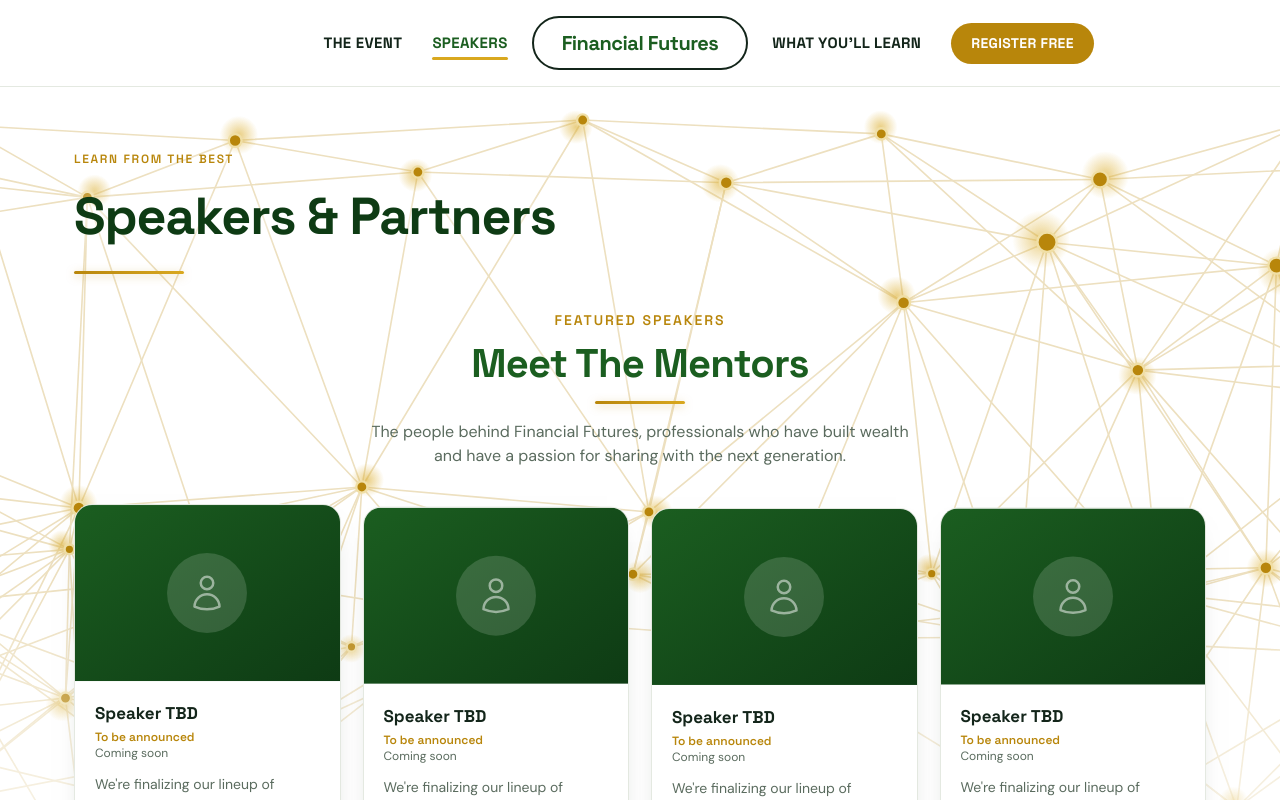
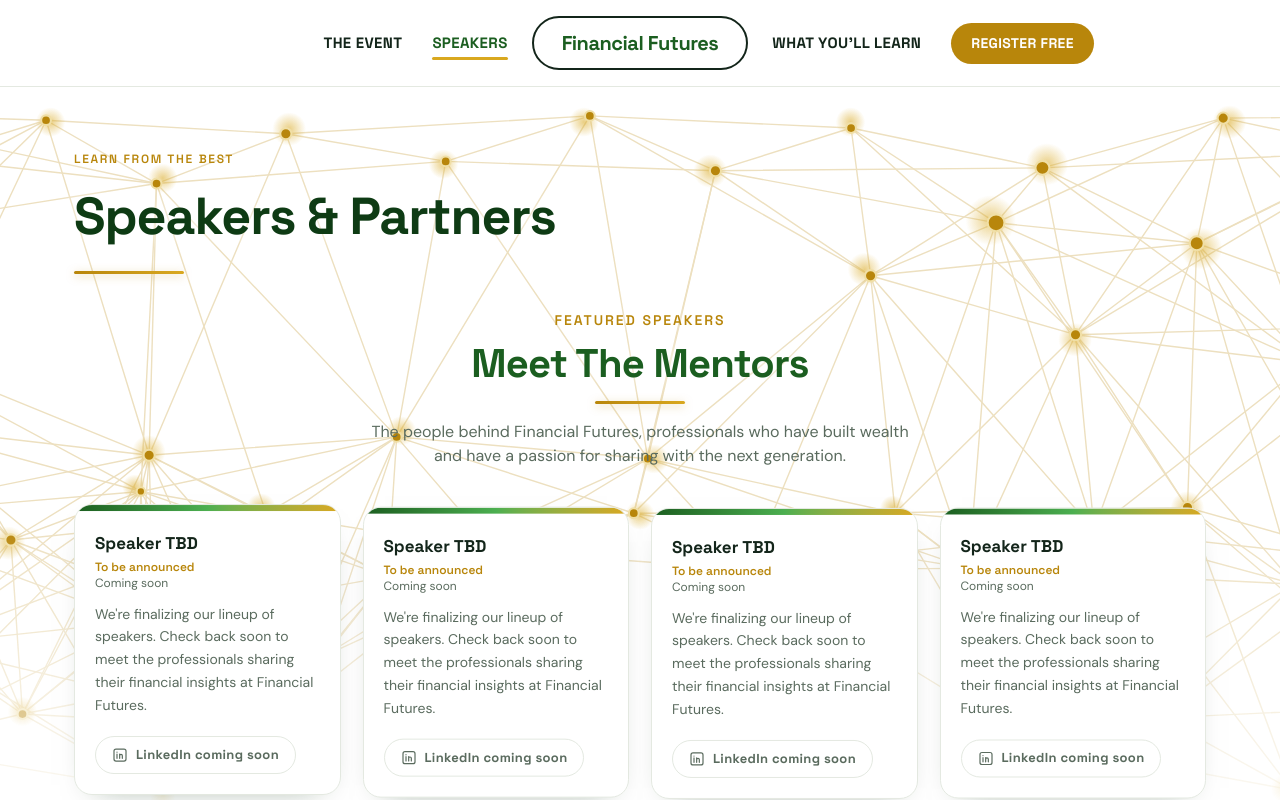
Before and after one commit to andersonjosh501-alt/financial-futures, a Next.js app: page /speakers-partners in a window 1280 px wide. Shown: the top 800 px of the page. Built offline with nearby package versions, Linux system fonts and the light colour scheme.

Commit message:
Speakers: replace photo placeholder with LinkedIn button
Each speaker gets a linkedin field; a filled url shows a View LinkedIn
button, an empty one shows a muted "coming soon" tag.

Co-Authored-By: Claude Fable 5.1 <noreply@anthropic.com>

```diff
--- a/src/app/speakers-partners/page.tsx
+++ b/src/app/speakers-partners/page.tsx
@@ -2,12 +2,14 @@
 
 import PageShell from "@/components/PageShell";
 import NetworkHero from "@/components/NetworkHero";
+import SocialIcon from "@/components/SocialIcon";
 
+// Paste each speaker's LinkedIn profile URL into linkedin to show the button.
 const SPEAKERS = [
-  { name: "Speaker TBD", role: "To be announced", org: "Coming soon", bio: "We're finalizing our lineup of speakers. Check back soon to meet the professionals sharing their financial insights at Financial Futures." },
-  { name: "Speaker TBD", role: "To be announced", org: "Coming soon", bio: "We're finalizing our lineup of speakers. Check back soon to meet the professionals sharing their financial insights at Financial Futures." },
-  { name: "Speaker TBD", role: "To be announced", org: "Coming soon", bio: "We're finalizing our lineup of speakers. Check back soon to meet the professionals sharing their financial insights at Financial Futures." },
-  { name: "Speaker TBD", role: "To be announced", org: "Coming soon", bio: "We're finalizing our lineup of speakers. Check back soon to meet the professionals sharing their financial insights at Financial Futures." },
+  { name: "Speaker TBD", role: "To be announced", org: "Coming soon", bio: "We're finalizing our lineup of speakers. Check back soon to meet the professionals sharing their financial insights at Financial Futures.", linkedin: "" },
+  { name: "Speaker TBD", role: "To be announced", org: "Coming soon", bio: "We're finalizing our lineup of speakers. Check back soon to meet the professionals sharing their financial insights at Financial Futures.", linkedin: "" },
+  { name: "Speaker TBD", role: "To be announced", org: "Coming soon", bio: "We're finalizing our lineup of speakers. Check back soon to meet the professionals sharing their financial insights at Financial Futures.", linkedin: "" },
+  { name: "Speaker TBD", role: "To be announced", org: "Coming soon", bio: "We're finalizing our lineup of speakers. Check back soon to meet the professionals sharing their financial insights at Financial Futures.", linkedin: "" },
 ];
 
 const PARTNERS = [
@@ -55,18 +57,28 @@ export default function SpeakersPartners() {
                     style={{ animationDelay: `${i * 0.6}s` }}
                     className="pointer-events-auto animate-float-card bg-paper border border-line rounded-[18px] overflow-hidden shadow-[0_12px_30px_-22px_rgba(8,43,14,.5)] transition-[box-shadow,border-color] duration-300 hover:border-gold hover:shadow-[0_18px_36px_-18px_rgba(184,134,11,.5)] hover:[animation-play-state:paused]"
                   >
-                    <div className="h-44 bg-gradient-to-br from-dg to-dg-deep flex items-center justify-center">
-                      <div className="w-20 h-20 rounded-full bg-white/15 flex items-center justify-center">
-                        <svg className="w-10 h-10 text-white/50" fill="none" stroke="currentColor" viewBox="0 0 24 24">
-                          <path strokeLinecap="round" strokeLinejoin="round" strokeWidth={1.5} d="M15.75 6a3.75 3.75 0 11-7.5 0 3.75 3.75 0 017.5 0zM4.501 20.118a7.5 7.5 0 0114.998 0A17.933 17.933 0 0112 21.75c-2.676 0-5.216-.584-7.499-1.632z" />
-                        </svg>
-                      </div>
-                    </div>
-                    <div className="p-5">
+                    <div className="h-[6px] bg-gradient-to-r from-dg via-bg-green to-gold-lt" aria-hidden="true" />
+                    <div className="p-5 flex flex-col h-[calc(100%-6px)]">
                       <h3 className="font-heading font-bold text-[17px] text-ink">{speaker.name}</h3>
                       <p className="font-heading font-semibold text-xs text-gold mt-0.5">{speaker.role}</p>
                       <p className="text-xs text-muted">{speaker.org}</p>
                       <p className="text-[14px] leading-relaxed text-muted mt-3">{speaker.bio}</p>
+                      {speaker.linkedin ? (
+                        <a
+                          href={speaker.linkedin}
+                          target="_blank"
+                          rel="noopener noreferrer"
+                          className="mt-5 inline-flex items-center justify-center gap-2 self-start rounded-full border-[1.5px] border-dg px-4 py-2 font-heading font-bold text-[13px] tracking-wide text-dg hover:bg-dg hover:text-white hover:-translate-y-0.5 hover:shadow-[0_8px_18px_-8px_rgba(27,94,32,.7)] transition-all duration-200"
+                        >
+                          <SocialIcon name="linkedin" className="w-4 h-4" />
+                          View LinkedIn
+                        </a>
+                      ) : (
+                        <span className="mt-5 inline-flex items-center gap-2 self-start rounded-full border border-line px-4 py-2 font-heading font-bold text-[13px] tracking-wide text-muted">
+                          <SocialIcon name="linkedin" className="w-4 h-4" />
+                          LinkedIn coming soon
+                        </span>
+                      )}
                     </div>
                   </div>
                 ))}
```
